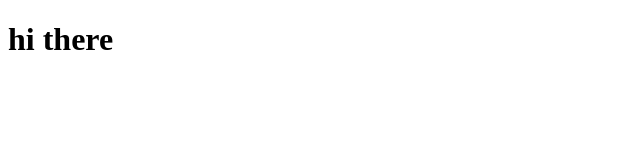
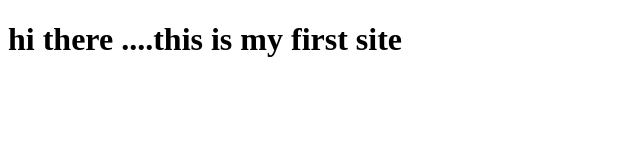
Before and after one commit to Yashvanth716/sample-test, a plain HTML site: page site/index.html in a window 1280 px wide. Shown: the whole page, without its empty margins (0-640 px from the left). Drawn offline with Linux system fonts and the light colour scheme.

Commit message:
small changes

```diff
--- a/site/index.html
+++ b/site/index.html
@@ -4,6 +4,6 @@
 	<title>hello world</title>
 </head>
 <body>
-<h1>hi there</h1>
+<h1>hi there ....this is my first site</h1>
 </body>
 </html>
```
